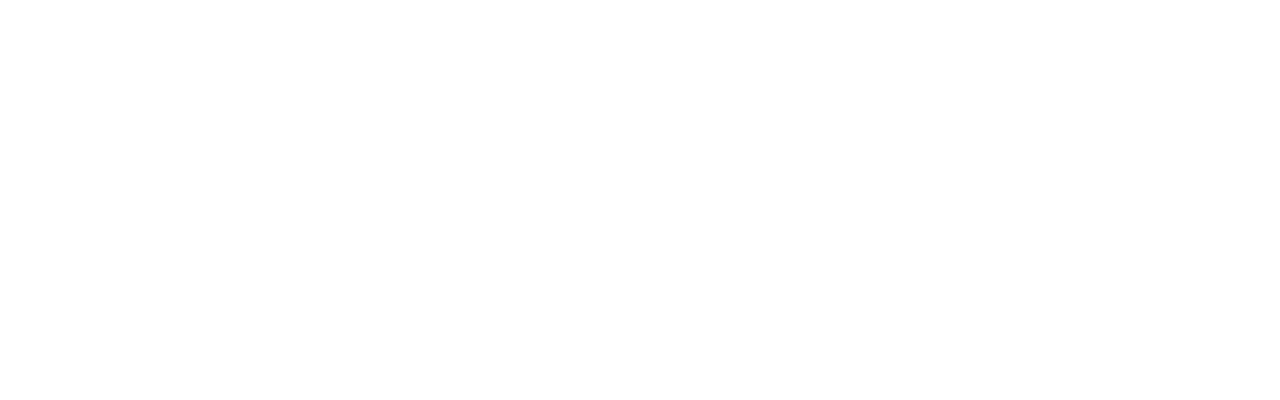
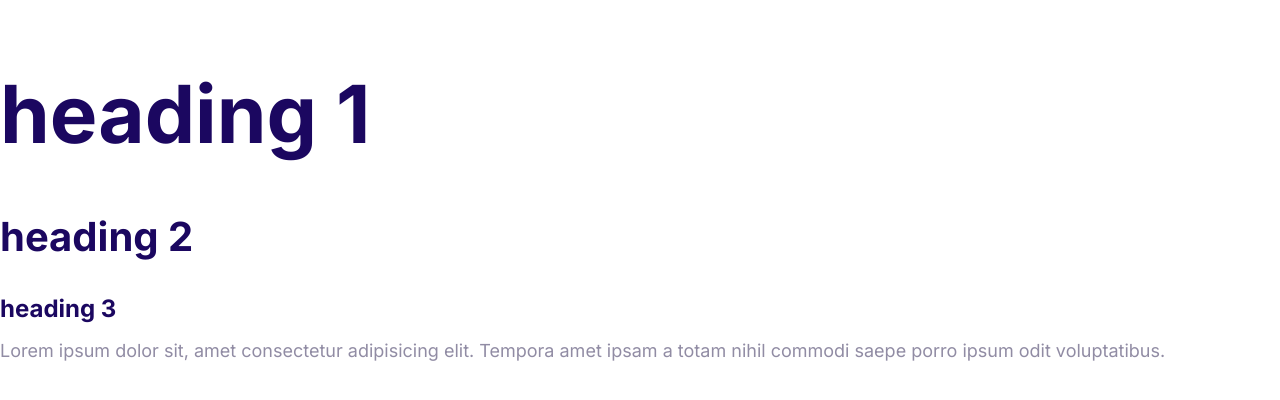
Before and after one commit to heliaFathi/moshify, a plain HTML site: page index.html in a window 1280 px wide. Drawn offline with Linux system fonts and the light colour scheme.

Commit message:
Define the styles for the fonts.

```diff
--- a/css/styles.css
+++ b/css/styles.css
@@ -5,3 +5,56 @@
   --color-headings: #1b0760;
   --color-body: #918ca4;
 }
+
+html {
+  /* 62.5% of 16px = 10px*/
+  font-size: 62.5%;
+}
+
+body {
+  font-family: inter, Arial, Helvetica, sans-serif;
+  color: var(--color-body);
+  font-size: 2.4rem;
+  line-height: 1.5;
+}
+
+h1,
+h2,
+h3 {
+  color: var(--color-headings);
+  margin-bottom: 1rem;
+}
+
+h1 {
+  font-size: 7rem;
+}
+
+h2 {
+  font-size: 4rem;
+}
+
+h3 {
+  font-size: 3rem;
+}
+
+p {
+  margin-top: 0;
+}
+
+@media screen and (min-width: 1024px) {
+  body {
+    font-size: 1.8rem;
+  }
+
+  h1 {
+    font-size: 8rem;
+  }
+
+  h2 {
+    font-size: 4rem;
+  }
+
+  h3 {
+    font-size: 2.4rem;
+  }
+}
--- a/index.html
+++ b/index.html
@@ -5,10 +5,15 @@
     <meta http-equiv="X-UA-Compatible" content="IE=edge">
     <meta name="viewport" content="width=device-width, initial-scale=1.0">
     <title>Document</title>
+    <link rel="preconnect" href="https://fonts.gstatic.com">
+    <link href="https://fonts.googleapis.com/css2?family=Inter:wght@400;700&display=swap" rel="stylesheet">
     <link rel="stylesheet" href="css/normalize.css">
     <link rel="stylesheet" href="css/styles.css">
 </head>
 <body>
-
+    <h1>heading 1</h1>
+    <h2>heading 2</h2>
+    <h3>heading 3</h3>
+    <p>Lorem ipsum dolor sit, amet consectetur adipisicing elit. Tempora amet ipsam a totam nihil commodi saepe porro ipsum odit voluptatibus.</p>
 </body>
 </html>
```
